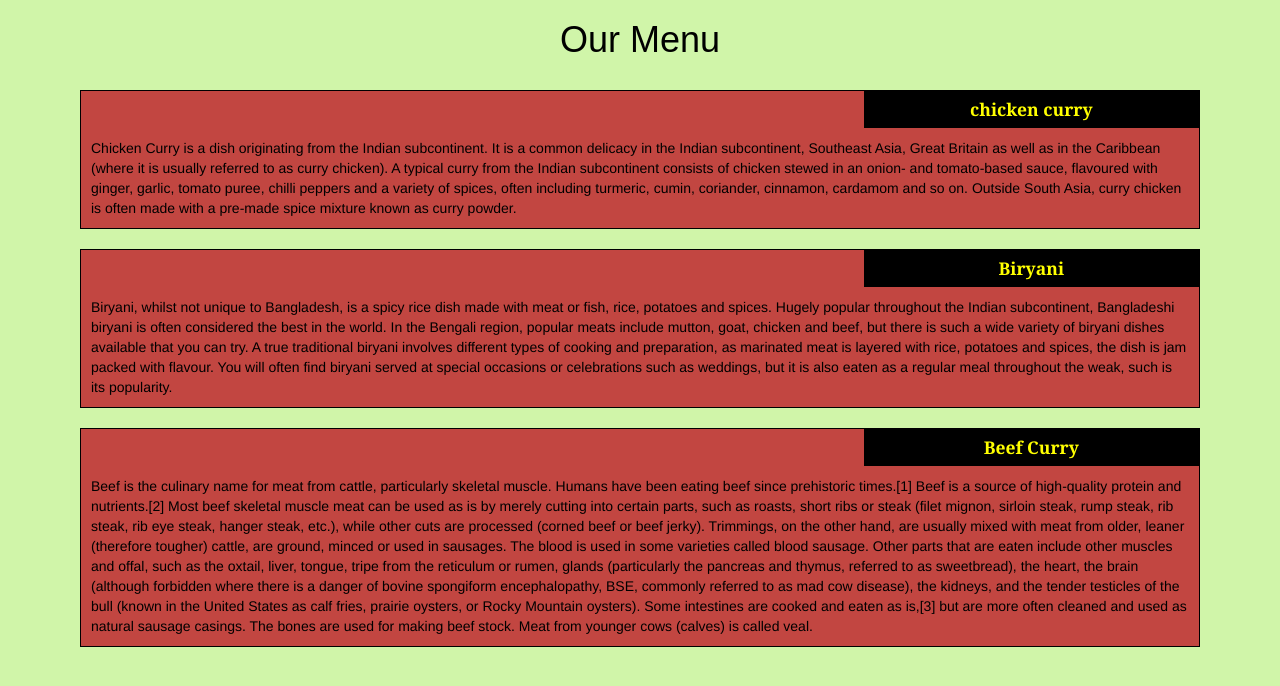
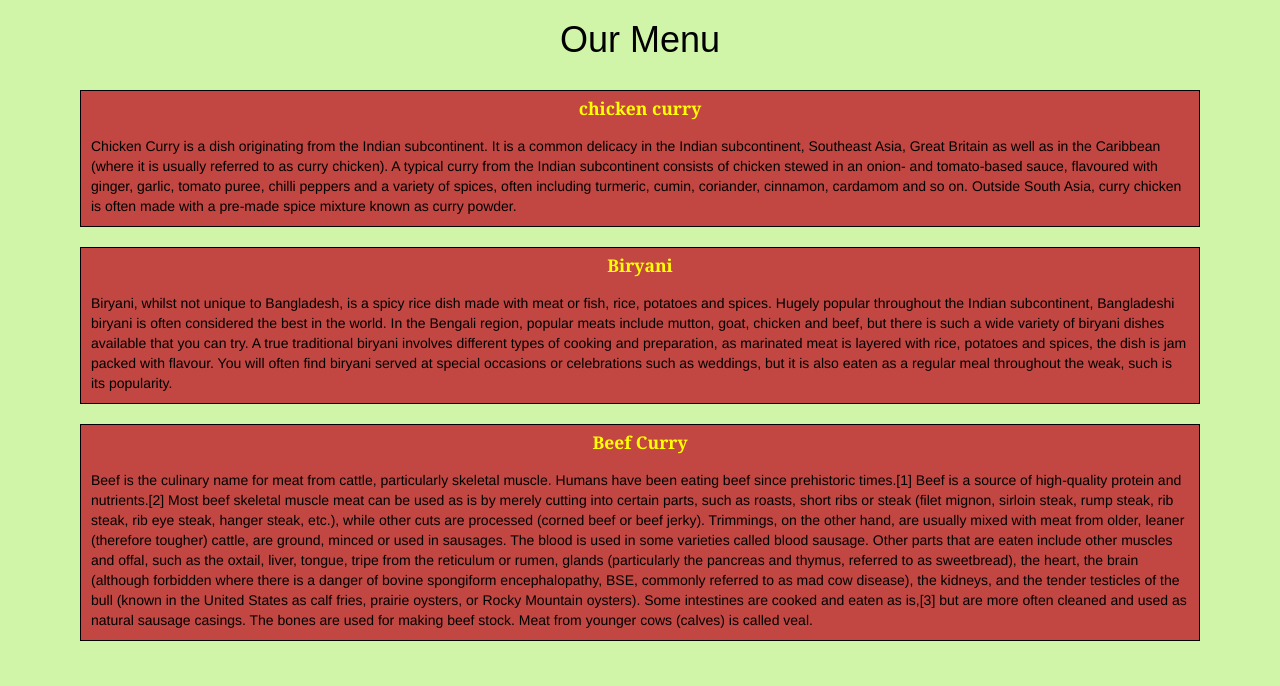
Before and after one commit to ramubabinolla/coursera-test, a PHP site: page / in a window 1280 px wide. Shown: the part 90-776 px from the top of the page. Run offline with PHP 8.4, Linux system fonts and the light colour scheme.

Commit message:
complete solution

```diff
--- a/module3-solution/css/styles.css
+++ b/module3-solution/css/styles.css
@@ -41,48 +41,46 @@ section {
 }
 
 #hilsha {
-  border: 1px solid black;
+
   text-align: center;
-  width: 30%;
-  margin-left: 70%;
+
+
   font-family: Georgia,sans-serif;
   font-weight: bold;
   font-size: 125%;
   margin-bottom: 0;
   margin-top: 0;
   padding: 5px;
-  background-color: black;
+
   color: #FFFF00;
 }
 
 #biryani {
-  border: 1px solid black;
-  text-align: center;
-  width: 30%;
-  margin-left: 70%;
+text-align: center;
+
+
   font-family: Georgia,sans-serif;
   font-weight: bold;
   font-size: 125%;
   margin-bottom: 0;
   margin-top: 0;
   padding: 5px;
-  background-color: black;
+
   color: #FFFF00;
 }
 
 #chingri {
-  border: 1px solid black;
-  text-align: center;
-  width: 30%;
-  margin-left: 70%;
+ text-align: center;
+
+
   font-family: Georgia,sans-serif;
   font-weight: bold;
   font-size: 125%;
   margin-bottom: 0;
   margin-top: 0;
-  background-color: black;
+  padding: 5px;
+
   color: #FFFF00;
-  padding: 5px;
 }
 
 #hilsha-div {
```
